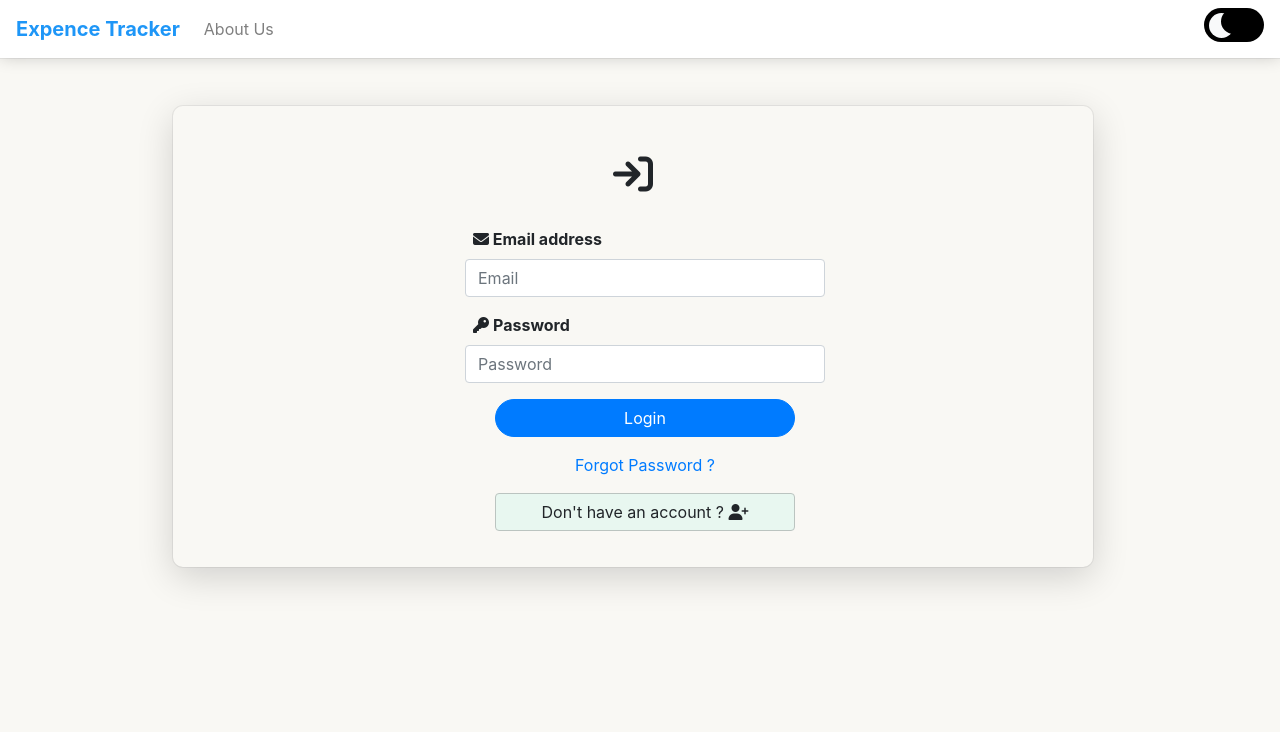
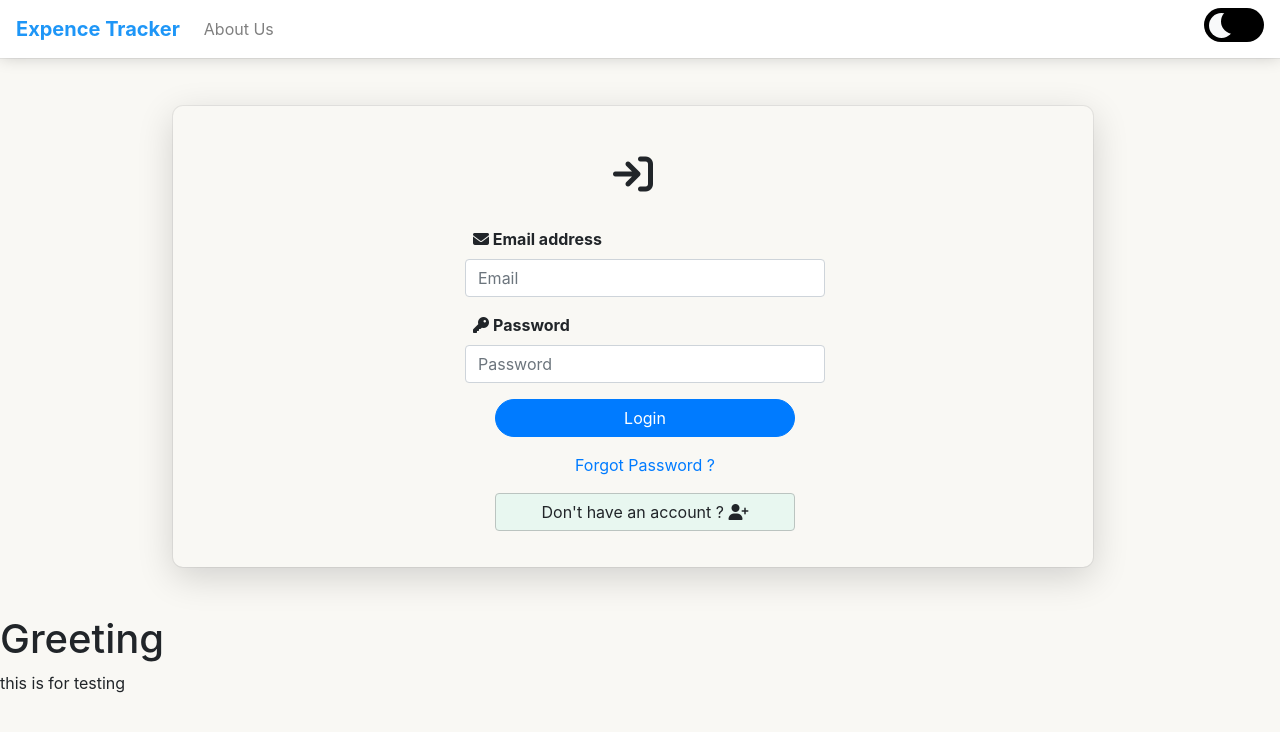
Before and after one commit to shiwani295/expense-tracker-redux, a React (Create React App) app: page / in a window 1280 px wide. Shown: the top 732 px of the page. Built offline with nearby package versions, Linux system fonts and the light colour scheme.

Commit message:
this is for testing (npm test)

```diff
--- a/src/App.js
+++ b/src/App.js
@@ -9,13 +9,10 @@ import Welcome from "./Components/Pages/Welcome";
 import MyExpense from "./Components/Pages/MyExpense";
 import "../src/Components/NavBar/Header.css";
 import "./App.css";
-
-// import { useEffect } from "react";
-
+import Greeting from "./Components/Testing/Greeting";
 function App() {
   const isauth = useSelector((state) => state.auth.isAuthenticated);
   const theme = useSelector((state) => state.theme.isDarkMode);
-  // console.log(isauth);
   return (
     <>
       <div className={theme ? "darkMode-theme-premium" : "App"}>
@@ -37,6 +34,8 @@ function App() {
           )}
           <Route path="*" element="/"></Route>
         </Routes>
+        {/* this is for testing  */}
+        <Greeting />
       </div>
     </>
   );
--- /dev/null
+++ b/src/Components/Testing/Greeting.js
@@ -0,0 +1,12 @@
+import React from "react";
+
+const Greeting = () => {
+  return (
+    <div>
+      <h1>Greeting</h1>
+      <p>this is for testing </p>
+    </div>
+  );
+};
+
+export default Greeting;
```
Also changed, not shown: 2 other files (tests, documents, lock files or other folders).
